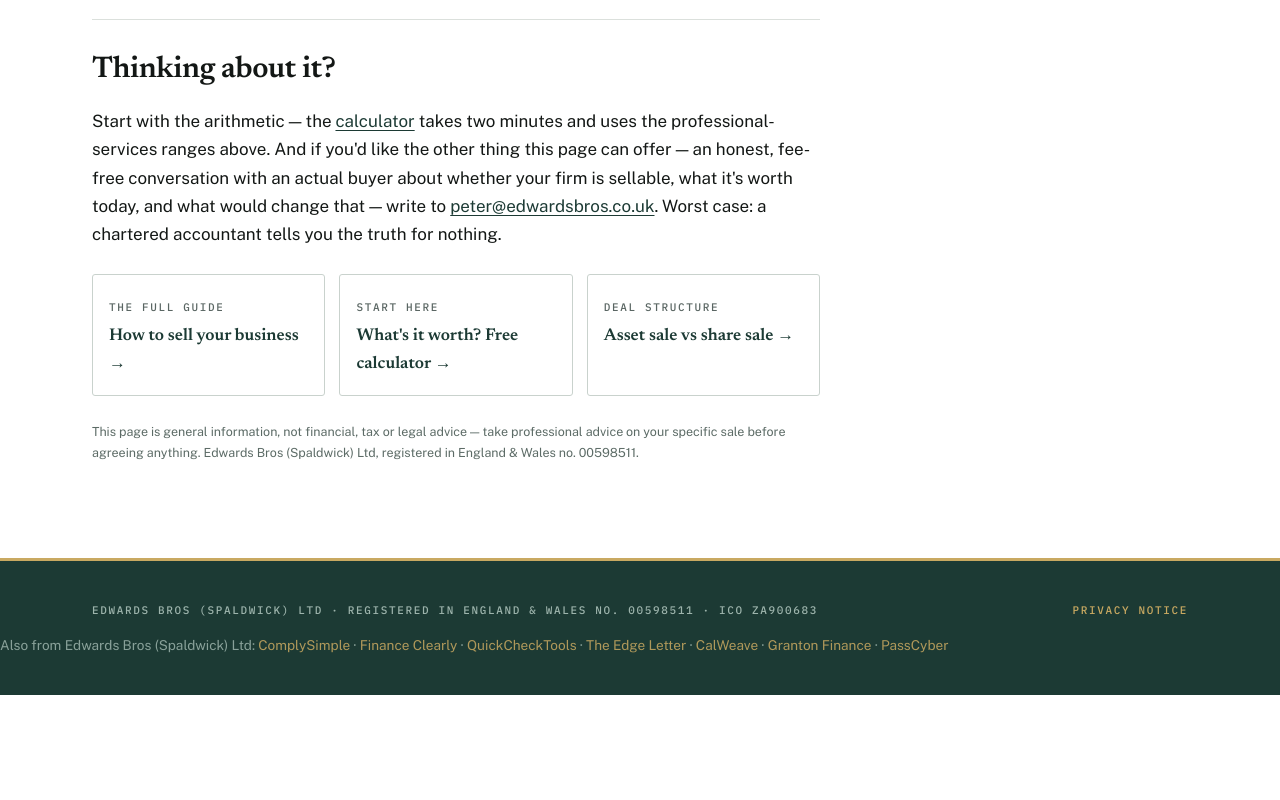
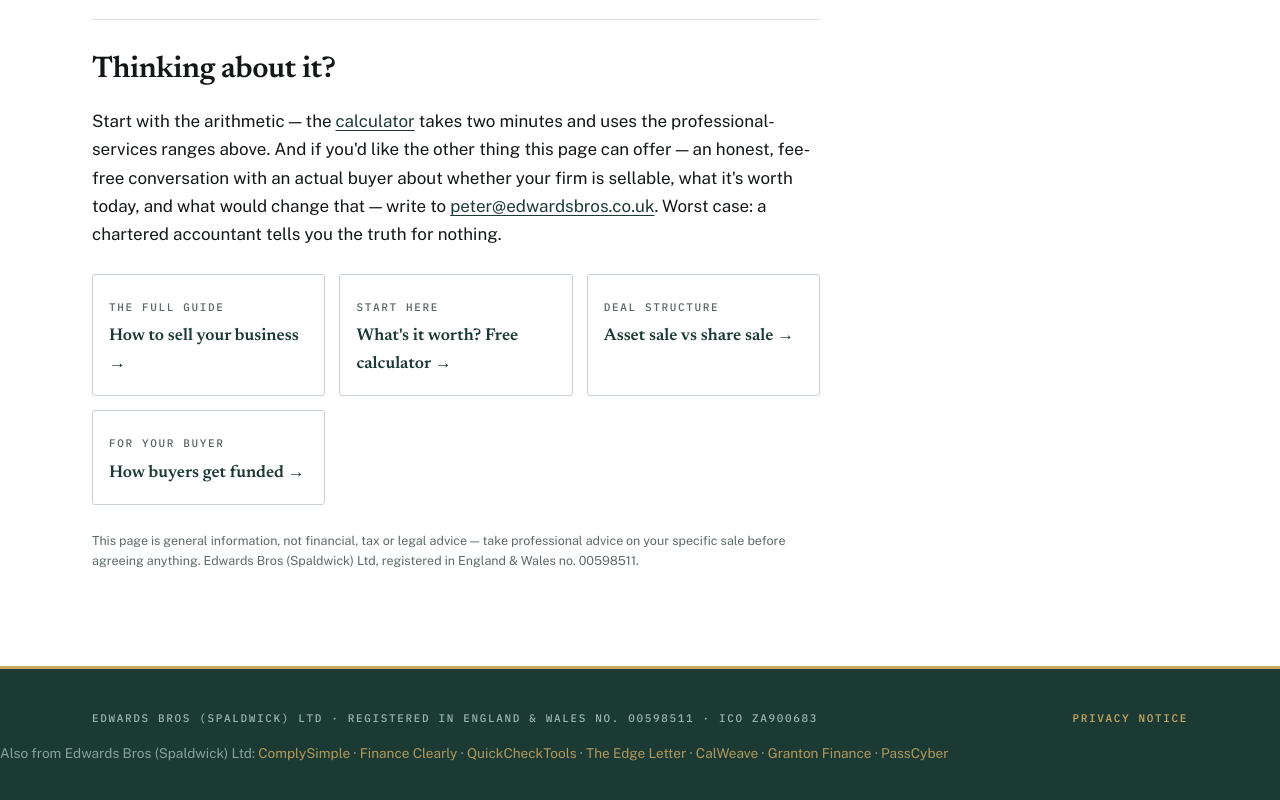
Before and after one commit to Chadhauser/edwardsbros, a plain HTML site: page how-to-sell-a-consultancy.html in a window 1280 px wide. Shown: the part 2861-3661 px from the top of the page. Before the commit the page ends 3556 px from the top, so only its background shows below. Drawn offline with nearby package versions, Linux system fonts and the light colour scheme.

Commit message:
Add Granton buyer-funding card to the consultancy sale page

```diff
--- a/how-to-sell-a-consultancy.html
+++ b/how-to-sell-a-consultancy.html
@@ -103,6 +103,7 @@
   <a href="/sell-my-business.html"><span class="mono">The full guide</span><strong>How to sell your business →</strong></a>
   <a href="/business-valuation-calculator.html"><span class="mono">Start here</span><strong>What's it worth? Free calculator →</strong></a>
   <a href="/asset-sale-vs-share-sale.html"><span class="mono">Deal structure</span><strong>Asset sale vs share sale →</strong></a>
+  <a href="https://granton.finance/business-acquisition-loan"><span class="mono">For your buyer</span><strong>How buyers get funded →</strong></a>
 </div>
 
 <p class="fine">This page is general information, not financial, tax or legal advice — take professional advice on your specific sale before agreeing anything. Edwards Bros (Spaldwick) Ltd, registered in England &amp; Wales no. 00598511.</p>
```
